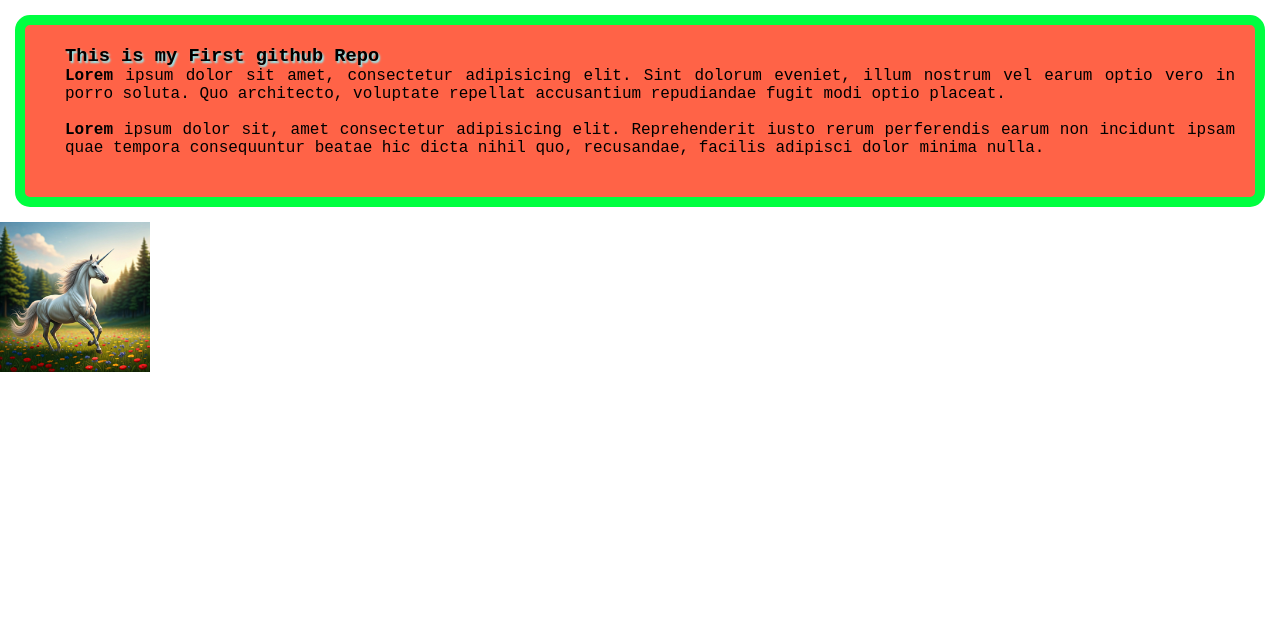
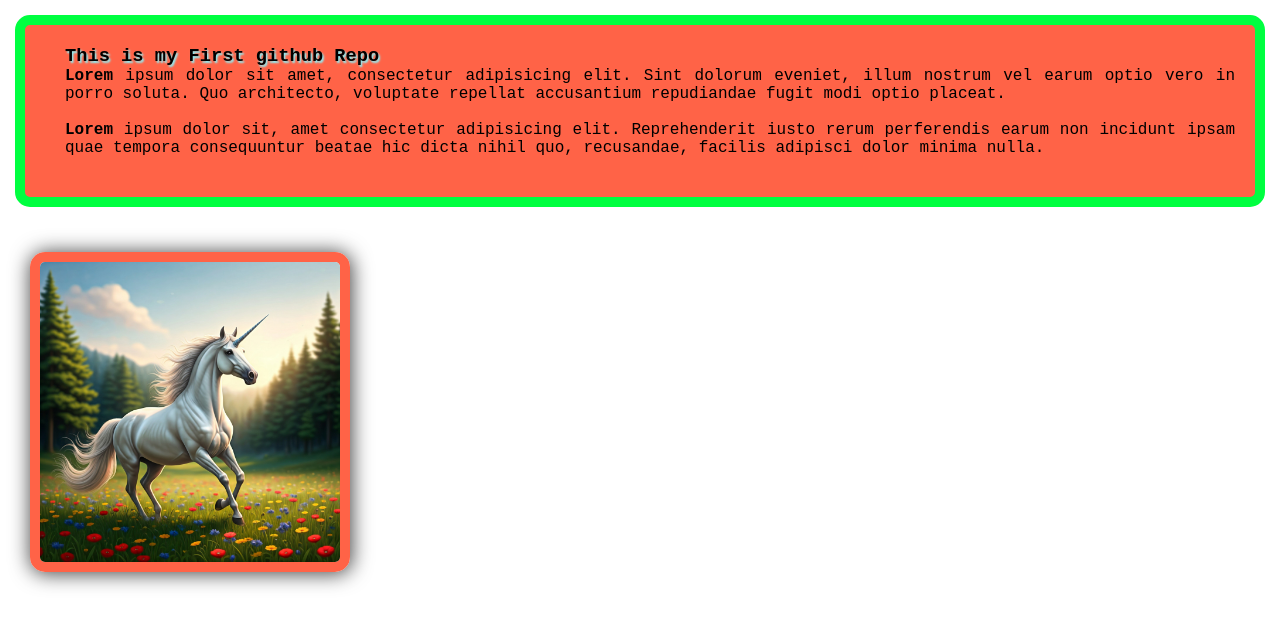
Before and after one commit to julkarzunayed/my-first-github-repo, a plain HTML site: page Index.html in a window 1280 px wide. Drawn offline with Linux system fonts and the light colour scheme.

Commit message:
Edited image

```diff
--- a/Index.css
+++ b/Index.css
@@ -15,5 +15,10 @@ h3 {
     text-shadow: 1.5px 1.5px 2px rgb(135, 247, 255) ;
 }
 img{
-    size: 200px;
+    width: 300px;
+    border: solid 10px tomato;
+    border-radius: 15px;
+    box-shadow: 1px 1px 20px 1px rgb(70, 70, 70);
+    margin: 30px;
+
 }
--- a/Index.html
+++ b/Index.html
@@ -16,7 +16,7 @@
       </div>
 
       <div>
-        <img width="150px" src="image/Gemini_1.jpg" alt="This is an Image of an AI genarated image">
+        <img src="image/Gemini_1.jpg" alt="This is an Image of an AI genarated image">
       </div>
 </body>
 </html>
```
